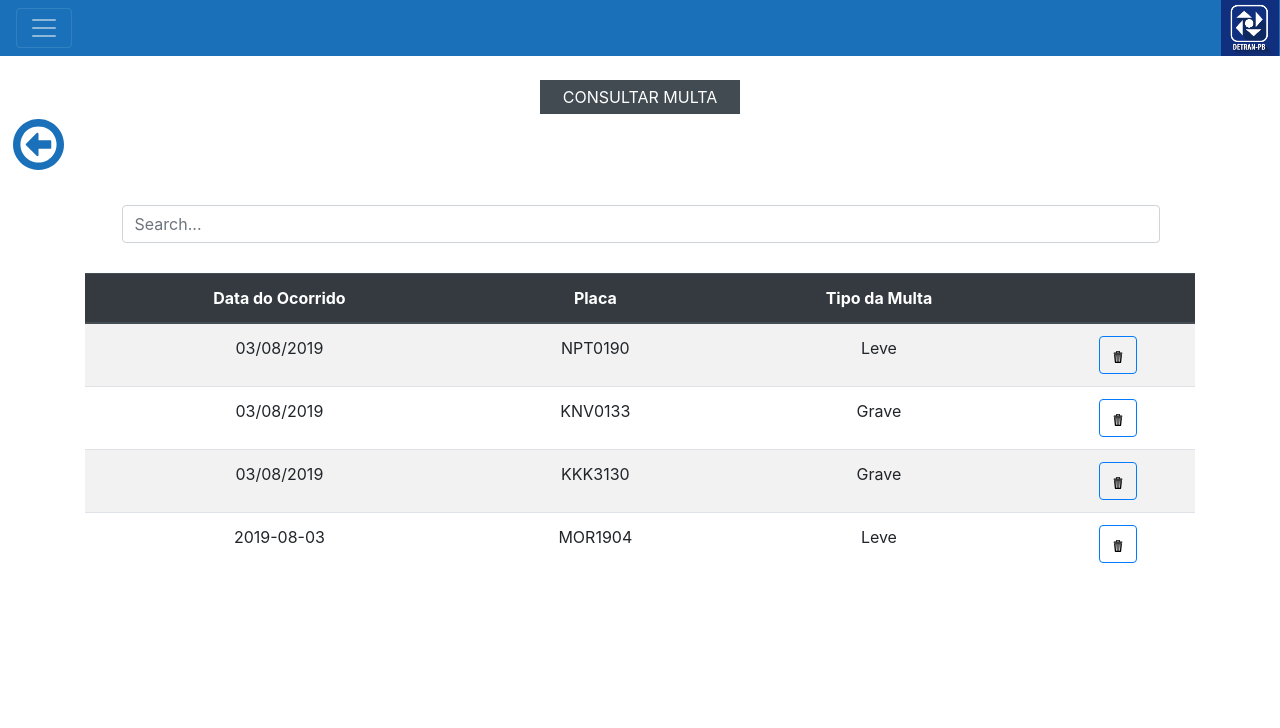
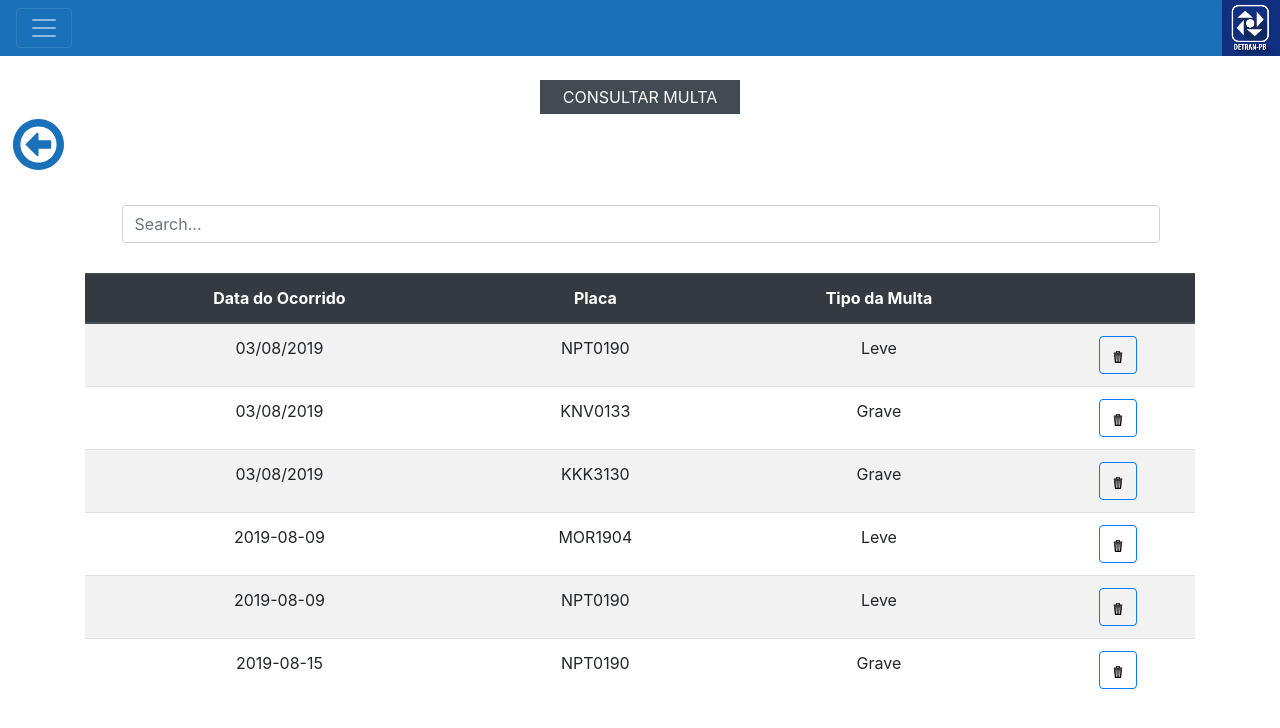
Before and after one commit to andersonribeirosi/treinamento-ctis, an Angular app: page /home/consultarMulta in a window 1280 px wide. Shown: the top 728 px of the page. Built offline with nearby package versions, Linux system fonts and the light colour scheme; data requests are answered from the project's data file.

Commit message:
melhorias

```diff
--- a/db.json
+++ b/db.json
@@ -20,9 +20,21 @@
     },
     {
       "placa": "MOR1904",
-      "data": "2019-08-03",
+      "data": "2019-08-09",
       "tipoMulta": "Leve",
       "id": 10
+    },
+    {
+      "placa": "NPT0190",
+      "data": "2019-08-09",
+      "tipoMulta": "Leve",
+      "id": 11
+    },
+    {
+      "placa": "NPT0190",
+      "data": "2019-08-15",
+      "tipoMulta": "Grave",
+      "id": 12
     }
   ],
   "comments": [
--- a/src/app/pages/cadastro-veiculo/primeira-aquisicao/primeira-aquisicao/primeira-aquisicao.component.html
+++ b/src/app/pages/cadastro-veiculo/primeira-aquisicao/primeira-aquisicao/primeira-aquisicao.component.html
@@ -26,7 +26,7 @@
   </div>
   <div class="form-group">
     <label for="inputAddress">Address</label>
-    <input type="text" [textMask]="{mask: maskCPF}" class="form-control" id="inputAddress" placeholder="1234 Main St">
+    <input type="text" class="form-control" id="inputAddress" placeholder="1234 Main St">
   </div>
   <div class="form-group">
     <label for="inputAddress2">Address 2</label>
--- a/src/app/pages/cadastro-veiculo/primeira-aquisicao/primeira-aquisicao/primeira-aquisicao.component.ts
+++ b/src/app/pages/cadastro-veiculo/primeira-aquisicao/primeira-aquisicao/primeira-aquisicao.component.ts
@@ -7,7 +7,6 @@ import { Component, OnInit } from '@angular/core';
 })
 export class PrimeiraAquisicaoComponent implements OnInit {
 
-  maskCPF: any[] = [/\d/, /\d/, /\d/, '.', /\d/, /\d/, /\d/, '.', /\d/, /\d/, /\d/, '-', /\d/, /\d/];
 
   constructor() { }
 
--- a/src/app/pages/navbar/navbar.component.css
+++ b/src/app/pages/navbar/navbar.component.css
@@ -11,7 +11,7 @@
   .navbar-brand.logotipo {
     position: absolute;
     width: 58px;
-    margin: 0 1px -5px 0px;
+    margin: 0 0px -5px 0px;
     right: 0;
     bottom: 0;
   }
```
